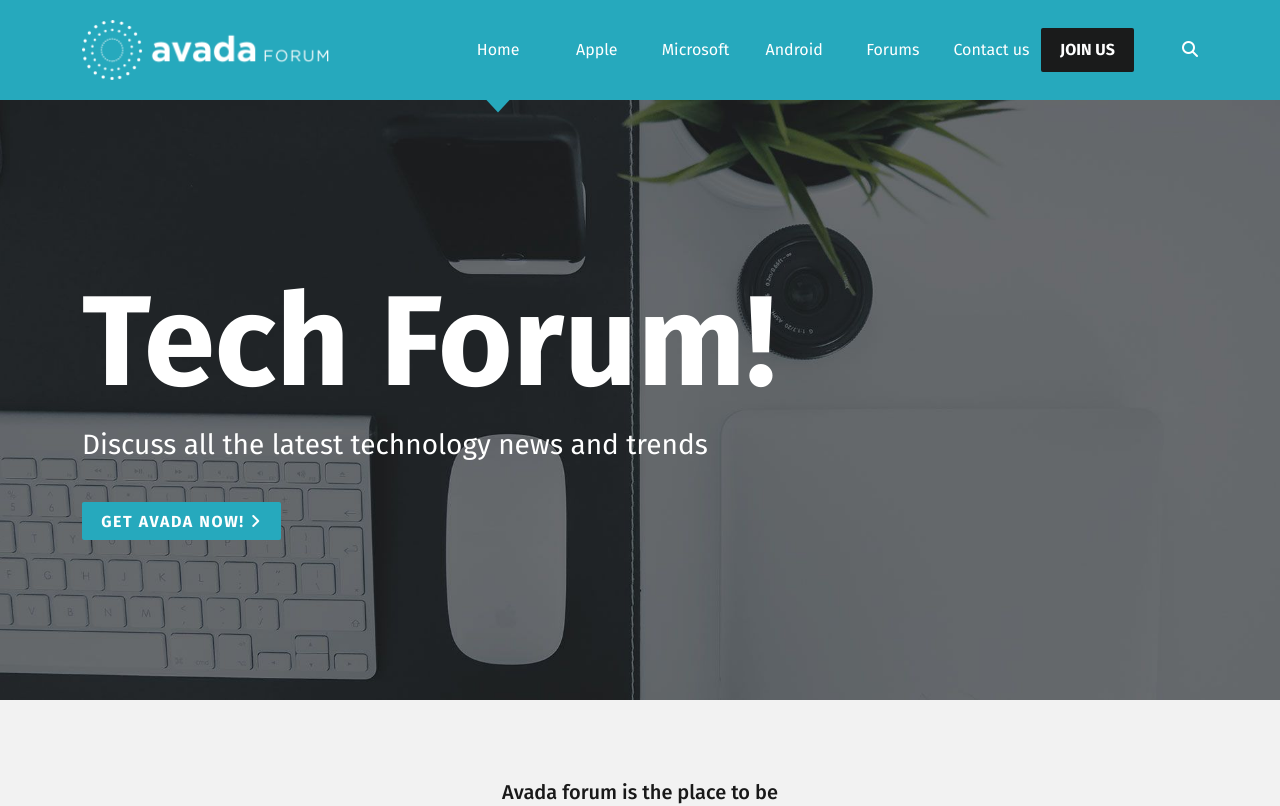
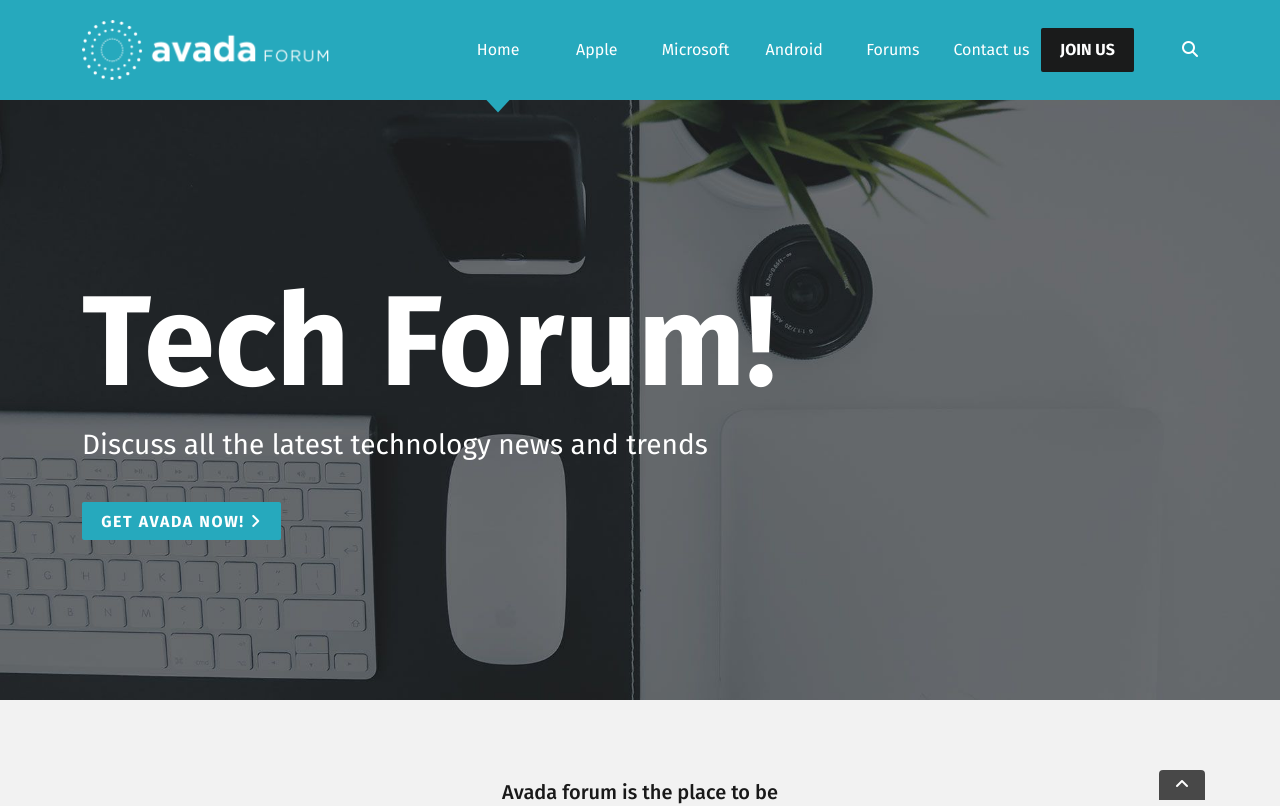
Before and after one commit to matte887/proj-html-vuejs, a Vue app: page / in a window 1280 px wide. Shown: the top 806 px of the page. Built offline with nearby package versions, Linux system fonts and the light colour scheme.

Commit message:
Implementata freccia per tornare in cima alla pagina

```diff
--- a/src/App.vue
+++ b/src/App.vue
@@ -11,6 +11,10 @@
     <!-- Footer -->
     <AppFooter :footerItems="footerMenu" />
     <!-- /Footer -->
+
+    <a href="#app" class="ms_back-to-top">
+      <i class="fas fa-angle-up"></i>
+    </a>
   </div>
 </template>
 
@@ -107,4 +111,19 @@ export default {
 @import "./style/common.scss";
 @import "./style/variables.scss";
 @import "~@fortawesome/fontawesome-free/css/all.min.css";
+
+.ms_back-to-top {
+  color: white;
+  background-color: rgba(0, 0, 0, 0.7);
+  display: inline-block;
+  padding: 0.2rem 1rem;
+  border-radius: 4px 4px 0px 0px;
+  position: fixed;
+  bottom: 0;
+  right: 75px;
+}
+
+.ms_back-to-top:hover {
+  color: white;
+}
 </style>
--- a/src/style/common.scss
+++ b/src/style/common.scss
@@ -22,7 +22,7 @@ a {
 }
 
 a:hover {
-    color: $accent-color;
+    color: inherit;
 }
 
 .ms_small-title {
```
